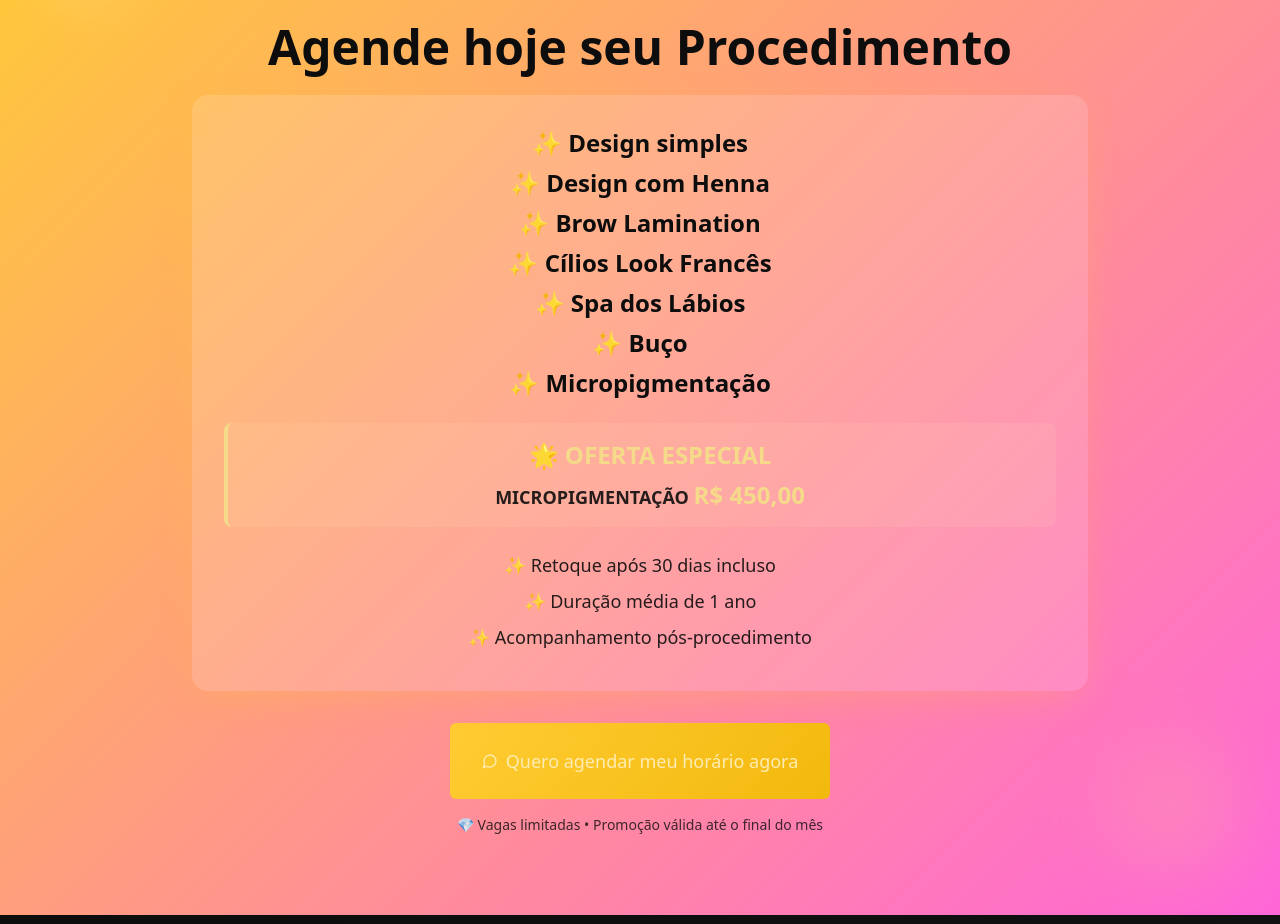
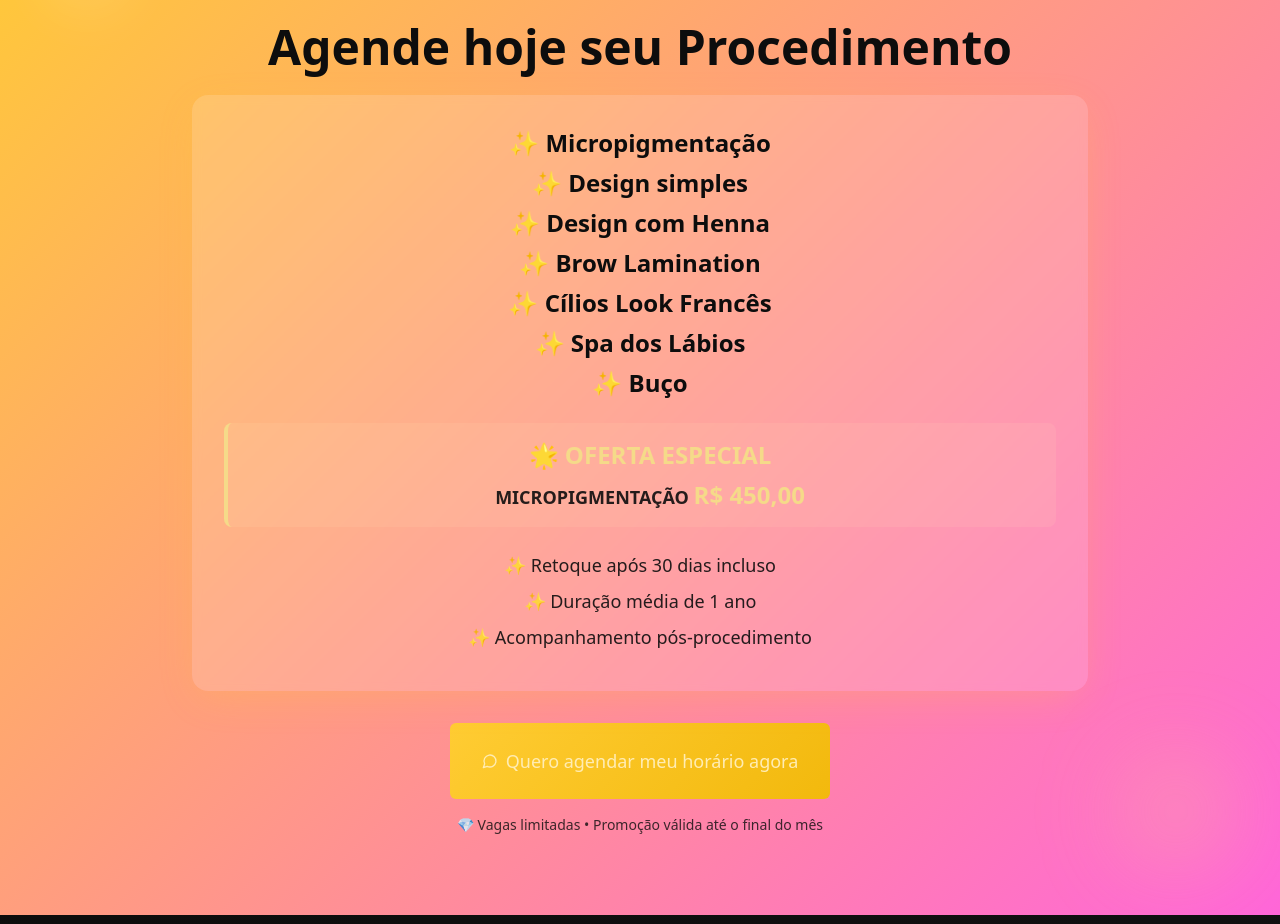
Before and after one commit to laldierrybonela-bot/glow-your-brow-story, a React (Vite) app: page / in a window 1280 px wide. Shown: the part 3802-4726 px from the top of the page. Built offline with nearby package versions, Linux system fonts and the light colour scheme; the HTML template or start-up script is replaced by a standard one.

Commit message:
Atualizar

```diff
--- a/src/components/SpecialOffer.tsx
+++ b/src/components/SpecialOffer.tsx
@@ -17,13 +17,13 @@ export default function SpecialOffer() {
           <div className="bg-white/15 backdrop-blur-sm rounded-2xl p-8 mb-8 shadow-elegant">
           {/* Lista de serviços */}
           <ul className="text-xl md:text-2xl text-primary-foreground font-semibold mb-6 space-y-2">
+              <li>✨ Micropigmentação</li>
               <li>✨ Design simples</li>
               <li>✨ Design com Henna</li>
               <li>✨ Brow Lamination</li>
               <li>✨ Cílios Look Francês</li>
               <li>✨ Spa dos Lábios</li>
               <li>✨ Buço</li>
-              <li>✨ Micropigmentação</li>
           </ul>
           {/* OFERTA ESPECIAL */}
           <div className="bg-gold-100/10 border-l-4 border-gold-200 pl-4 py-4 rounded-lg mb-6">
```
